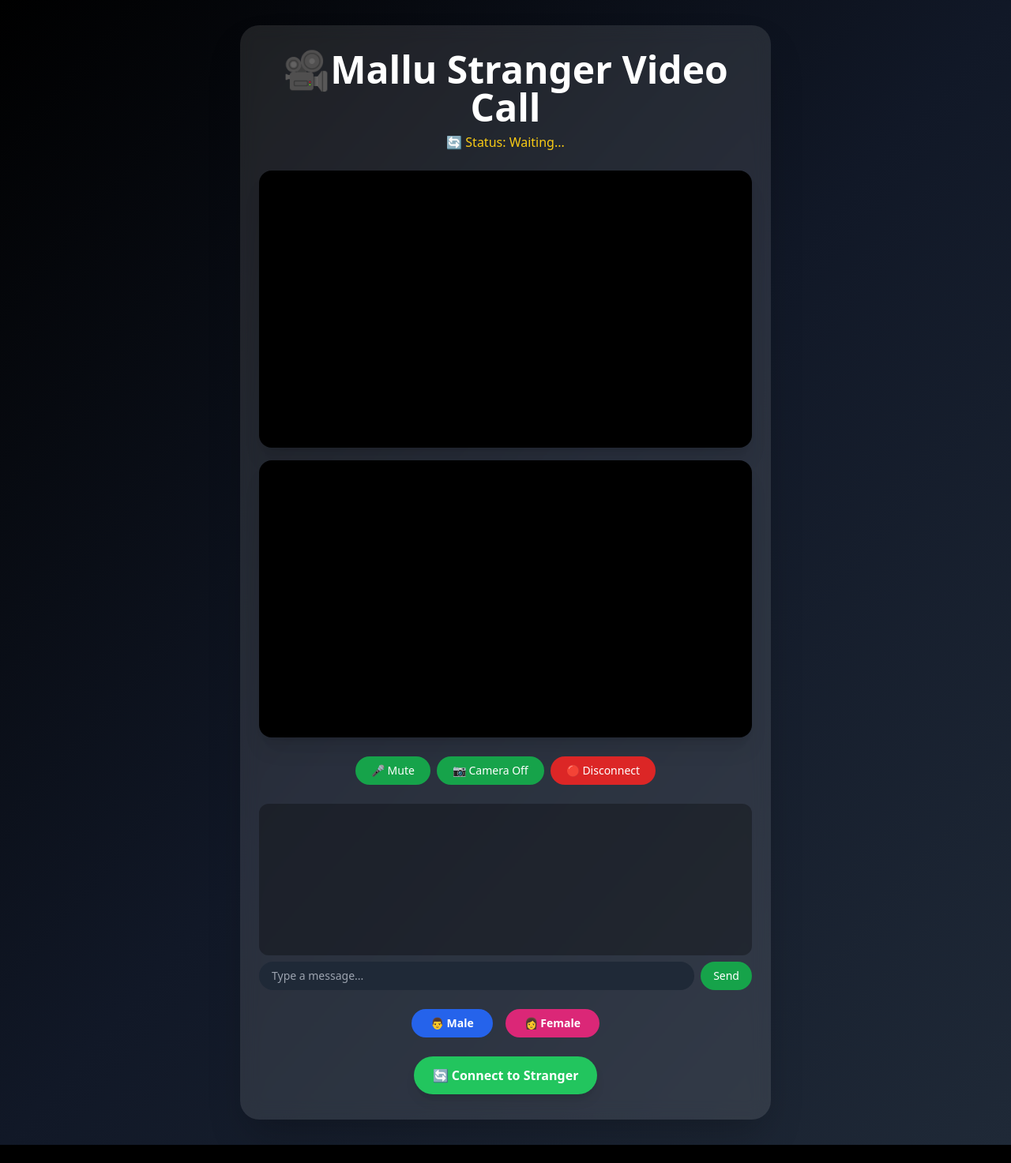
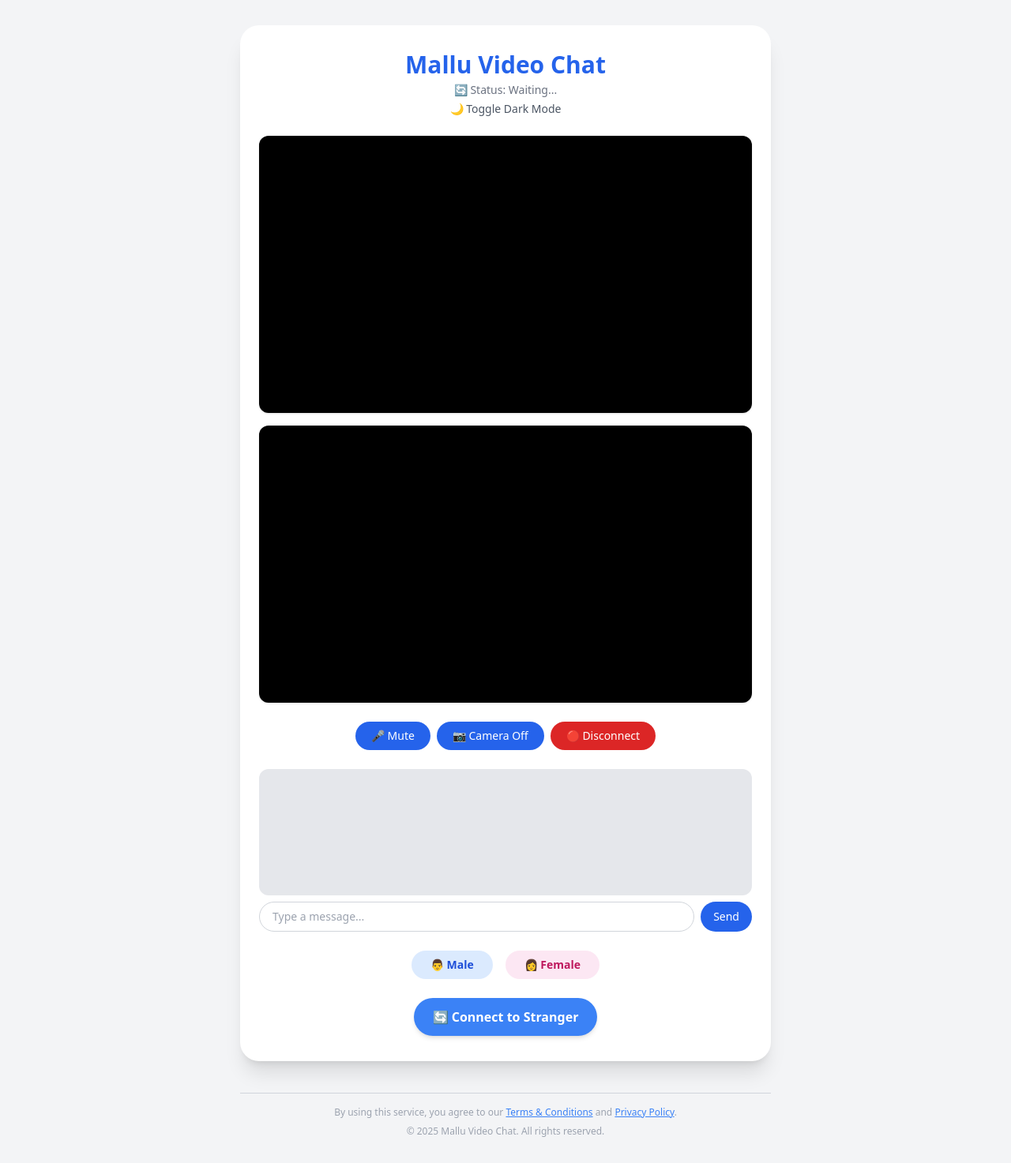
Before and after one commit to Adarshlumi/CHAT_KERALA, a Flask app: page / in a window 1280 px wide. Shown: the whole page at 79% size. Before the commit the page ends 1450 px from the top, so only its background shows below. Run offline with Flask 3, Linux system fonts and the light colour scheme; some libraries are stand-ins or nearby versions.

Commit message:
Update index.html

```diff
--- a/templates/index.html
+++ b/templates/index.html
@@ -1,95 +1,125 @@
 <!DOCTYPE html>
-<html lang="en" class="scroll-smooth">
+<html lang="en" class="scroll-smooth" id="htmlRoot">
 <head>
   <meta charset="UTF-8" />
   <meta name="viewport" content="width=device-width, initial-scale=1.0" />
-  <title>Stranger Video Chat</title>
+  <title>Mallu Video Chat</title>
 
-  <!-- PWA Support -->
+  <!-- PWA -->
   <link rel="manifest" href="/manifest.json">
-  <meta name="theme-color" content="#1db954" />
+  <meta name="theme-color" content="#ffffff" />
   <link rel="apple-touch-icon" href="/icons/icon-192.png">
 
   <!-- Tailwind CSS -->
+  <script>
+    tailwind.config = { darkMode: 'class' };
+  </script>
   <script src="https://cdn.tailwindcss.com"></script>
+
   <style>
-    video {
-      border-radius: 1rem;
-      background-color: black;
-    }
-    #chatMessages {
-      overflow-y: auto;
-    }
-    #loader {
-      backdrop-filter: blur(4px);
-    }
+    video { border-radius: 1rem; background: black; }
+    #chatMessages { overflow-y: auto; }
+    #loader { backdrop-filter: blur(4px); }
   </style>
 </head>
 
-<body class="bg-gradient-to-br from-black via-gray-900 to-gray-800 text-white min-h-screen flex items-center justify-center px-4 py-8">
+<body class="bg-gray-100 dark:bg-gray-900 text-gray-900 dark:text-gray-100 min-h-screen flex flex-col items-center justify-center px-4 py-8 transition-colors duration-300">
 
   <!-- Loader -->
-  <div id="loader" class="fixed inset-0 bg-black bg-opacity-70 flex flex-col items-center justify-center z-50 hidden">
-    <div class="w-12 h-12 border-4 border-green-500 border-dashed rounded-full animate-spin mb-4"></div>
+  <div id="loader" class="fixed inset-0 bg-white dark:bg-gray-900 bg-opacity-80 flex flex-col items-center justify-center z-50 hidden">
+    <div class="w-12 h-12 border-4 border-blue-500 border-dashed rounded-full animate-spin mb-4"></div>
     <p class="text-lg font-semibold">Finding a stranger...</p>
   </div>
 
   <!-- Main Container -->
-  <div class="w-full max-w-2xl px-4 sm:px-6 bg-white bg-opacity-10 p-6 sm:p-8 rounded-3xl shadow-2xl backdrop-blur-md space-y-6">
+  <div class="w-full max-w-2xl px-4 sm:px-6 bg-white dark:bg-gray-800 p-6 sm:p-8 rounded-3xl shadow-xl space-y-6">
 
     <!-- Header -->
-    <div class="text-center space-y-2">
-      <h1 class="text-3xl md:text-5xl font-extrabold leading-tight">🎥Mallu Stranger Video Call</h1>
-      <p id="statusBar" class="text-yellow-400 font-medium text-sm sm:text-base">🔄 Status: Waiting...</p>
+    <div class="text-center space-y-1">
+      <h1 class="text-3xl font-bold text-blue-600 dark:text-blue-400">Mallu Video Chat</h1>
+      <p id="statusBar" class="text-sm text-gray-500 dark:text-gray-400">🔄 Status: Waiting...</p>
+
+      <!-- Dark Mode Toggle Button -->
+      <div class="flex justify-center mt-2">
+        <button onclick="toggleDarkMode()" class="text-sm text-gray-600 dark:text-gray-300 hover:text-blue-500 dark:hover:text-yellow-300 transition">
+          🌙 Toggle Dark Mode
+        </button>
+      </div>
     </div>
 
-    <!-- Video Area -->
+    <!-- Videos -->
     <div id="videos" class="space-y-4">
-      <video id="localVideo" autoplay muted playsinline class="w-full aspect-video shadow-xl"></video>
-      <video id="remoteVideo" autoplay playsinline class="w-full aspect-video shadow-xl"></video>
+      <video id="localVideo" autoplay muted playsinline class="w-full aspect-video bg-black shadow rounded-xl"></video>
+      <video id="remoteVideo" autoplay playsinline class="w-full aspect-video bg-black shadow rounded-xl"></video>
     </div>
 
     <!-- Controls -->
     <div class="flex flex-wrap gap-2 justify-center">
-      <button onclick="toggleMic()" id="micBtn" class="bg-green-600 hover:bg-green-500 px-5 py-2 rounded-full text-sm font-medium transition">🎤 Mute</button>
-      <button onclick="toggleCam()" id="camBtn" class="bg-green-600 hover:bg-green-500 px-5 py-2 rounded-full text-sm font-medium transition">📷 Camera Off</button>
-      <button onclick="disconnectCall()" class="bg-red-600 hover:bg-red-500 px-5 py-2 rounded-full text-sm font-medium transition">🔴 Disconnect</button>
+      <button onclick="toggleMic()" id="micBtn" class="bg-blue-600 hover:bg-blue-500 text-white px-5 py-2 rounded-full text-sm font-medium">🎤 Mute</button>
+      <button onclick="toggleCam()" id="camBtn" class="bg-blue-600 hover:bg-blue-500 text-white px-5 py-2 rounded-full text-sm font-medium">📷 Camera Off</button>
+      <button onclick="disconnectCall()" class="bg-red-600 hover:bg-red-500 text-white px-5 py-2 rounded-full text-sm font-medium">🔴 Disconnect</button>
     </div>
 
-    <!-- Chat -->
+    <!-- Chat Area -->
     <div class="space-y-2">
-      <div id="chatMessages" class="bg-black bg-opacity-30 p-3 rounded-xl h-32 sm:h-40 md:h-48 text-sm space-y-2 overflow-y-auto"></div>
+      <div id="chatMessages" class="bg-gray-200 dark:bg-gray-700 p-4 rounded-xl h-40 text-sm space-y-2 overflow-y-auto"></div>
       <div class="flex gap-2">
-        <input type="text" id="chatInput" placeholder="Type a message..." class="flex-1 bg-gray-800 px-4 py-2 rounded-full focus:outline-none text-sm text-white placeholder-gray-400" />
-        <button onclick="sendMessage()" class="bg-green-600 hover:bg-green-500 px-4 py-2 rounded-full text-sm font-medium transition">Send</button>
+        <input type="text" id="chatInput" placeholder="Type a message..." class="flex-1 bg-white dark:bg-gray-800 border border-gray-300 dark:border-gray-600 px-4 py-2 rounded-full focus:outline-none text-sm text-gray-900 dark:text-white" />
+        <button onclick="sendMessage()" class="bg-blue-600 hover:bg-blue-500 text-white px-4 py-2 rounded-full text-sm font-medium">Send</button>
       </div>
     </div>
 
-    <!-- Gender Selection Buttons -->
+    <!-- Gender Selection -->
     <div class="flex justify-center gap-4">
-      <button id="maleBtn" class="bg-blue-600 hover:bg-blue-500 px-6 py-2 rounded-full text-sm font-semibold transition">👨 Male</button>
-      <button id="femaleBtn" class="bg-pink-600 hover:bg-pink-500 px-6 py-2 rounded-full text-sm font-semibold transition">👩 Female</button>
+      <button id="maleBtn" class="bg-blue-100 hover:bg-blue-200 text-blue-700 px-6 py-2 rounded-full text-sm font-semibold">👨 Male</button>
+      <button id="femaleBtn" class="bg-pink-100 hover:bg-pink-200 text-pink-700 px-6 py-2 rounded-full text-sm font-semibold">👩 Female</button>
     </div>
 
     <!-- QR Code Message -->
-    <div id="qrMessage" class="hidden text-center mt-4 text-sm text-pink-300 space-y-2">
+    <div id="qrMessage" class="hidden text-center mt-4 text-sm text-pink-600 dark:text-pink-400 space-y-2">
       <p>👩 Female option requires a one-time verification fee.<br>Please scan the QR code below to continue.</p>
-      <div class="mt-2">
-        <img src="/static/60.png" alt="Payment QR" class="w-40 mx-auto rounded-lg border border-white shadow-lg" />
-      </div>
+      <img src="/static/60.png" alt="Payment QR" class="w-40 mx-auto rounded-lg border border-gray-300 dark:border-gray-600 shadow" />
     </div>
 
     <!-- Connect Button -->
     <div class="text-center">
-      <button onclick="findStranger()" class="bg-green-500 hover:bg-green-600 px-6 py-3 rounded-full text-base font-semibold shadow-lg transition">
+      <button onclick="findStranger()" class="bg-blue-500 hover:bg-blue-600 text-white px-6 py-3 rounded-full text-base font-semibold shadow-md">
         🔄 Connect to Stranger
       </button>
     </div>
   </div>
 
+  <!-- Footer -->
+  <footer class="mt-10 text-center text-xs text-gray-400 dark:text-gray-500 border-t border-gray-300 dark:border-gray-700 pt-4 w-full max-w-2xl">
+    <p class="mb-2">
+      By using this service, you agree to our
+      <a href="#" class="text-blue-500 dark:text-blue-400 underline hover:text-blue-600 dark:hover:text-blue-300">Terms & Conditions</a> and
+      <a href="#" class="text-blue-500 dark:text-blue-400 underline hover:text-blue-600 dark:hover:text-blue-300">Privacy Policy</a>.
+    </p>
+    <p>&copy; 2025 Mallu Video Chat. All rights reserved.</p>
+  </footer>
+
   <!-- Scripts -->
   <script src="https://cdn.socket.io/4.3.2/socket.io.min.js"></script>
   <script>
+    // Dark Mode Logic
+    function toggleDarkMode() {
+      const html = document.getElementById('htmlRoot');
+      const isDark = html.classList.toggle('dark');
+      localStorage.setItem('theme', isDark ? 'dark' : 'light');
+    }
+
+    window.addEventListener('DOMContentLoaded', () => {
+      const html = document.getElementById('htmlRoot');
+      const theme = localStorage.getItem('theme');
+      if (theme === 'dark') {
+        html.classList.add('dark');
+      } else {
+        html.classList.remove('dark');
+      }
+    });
+
+    // Video Chat Logic
     const socket = io();
     let localStream, peerConnection;
     const config = { iceServers: [{ urls: 'stun:stun.l.google.com:19302' }] };
@@ -105,9 +135,9 @@
 
     let isMicOn = true, isCamOn = true;
 
-    function updateStatus(msg, color = "text-yellow-400") {
+    function updateStatus(msg, color = "text-gray-500") {
       statusBar.textContent = `🔄 Status: ${msg}`;
-      statusBar.className = `font-medium ${color}`;
+      statusBar.className = `text-sm ${color}`;
     }
 
     async function getMedia() {
@@ -126,15 +156,23 @@
     function sendMessage() {
       const msg = chatInput.value.trim();
       if (!msg) return;
-      appendMessage("You", msg);
+      appendMessage("You", msg, true);
       socket.emit('chat_message', msg);
       chatInput.value = '';
     }
 
-    function appendMessage(sender, text) {
-      const div = document.createElement("div");
-      div.innerHTML = `<strong>${sender}:</strong> ${text}`;
-      chatMessages.appendChild(div);
+    function appendMessage(sender, text, isUser = false) {
+      const bubble = document.createElement("div");
+      bubble.className = `max-w-[75%] px-4 py-2 rounded-2xl text-sm ${
+        isUser
+          ? "bg-blue-500 text-white self-end ml-auto"
+          : "bg-gray-300 dark:bg-gray-600 text-gray-800 dark:text-gray-100 self-start mr-auto"
+      }`;
+      bubble.innerHTML = `<strong class="text-xs block">${sender}</strong>${text}`;
+      const wrapper = document.createElement("div");
+      wrapper.className = "flex flex-col";
+      wrapper.appendChild(bubble);
+      chatMessages.appendChild(wrapper);
       chatMessages.scrollTop = chatMessages.scrollHeight;
     }
 
@@ -155,13 +193,13 @@
         peerConnection.close();
         peerConnection = null;
         remoteVideo.srcObject = null;
-        updateStatus("Disconnected.", "text-red-400");
+        updateStatus("Disconnected.", "text-red-500");
       }
     }
 
     socket.on('stranger_found', async (isCaller) => {
       loader.classList.add("hidden");
-      updateStatus("Connected ✅", "text-green-400");
+      updateStatus("Connected ✅", "text-green-600");
 
       peerConnection = new RTCPeerConnection(config);
       localStream.getTracks().forEach(track => peerConnection.addTrack(track, localStream));
@@ -196,7 +234,7 @@
 
     socket.on('stranger_disconnected', () => {
       remoteVideo.srcObject = null;
-      updateStatus("Stranger disconnected", "text-red-400");
+      updateStatus("Stranger disconnected", "text-red-500");
     });
 
     socket.on('show_alarm', () => {
```
